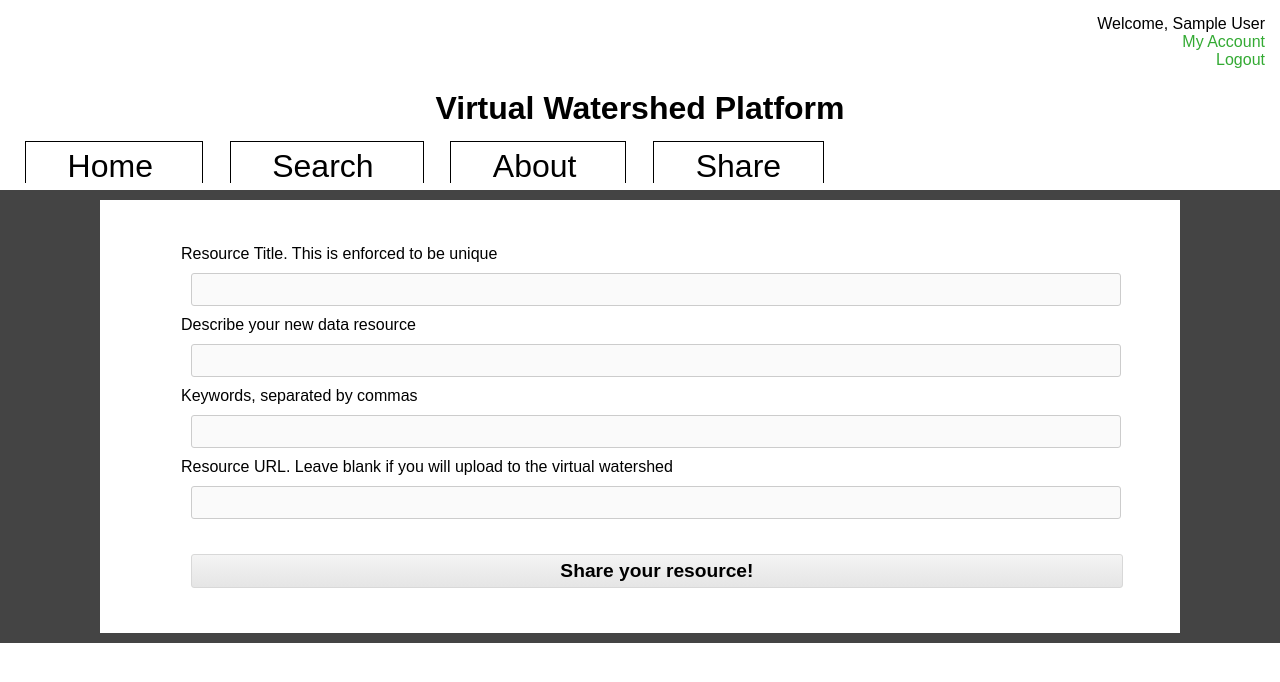
After one commit to josepainumkal/convtools, a Flask app: page /share/resources in a window 1280 px wide. The commit adds this page. Shown: the top 682 px of the page. Run offline with Flask 2, Linux system fonts and the light colour scheme; a user stored in the database is signed in; tables that the repository leaves empty hold one stand-in row (values such as "Sample post"); some libraries are stand-ins or nearby versions; some web fonts are replaced.

Commit message:
Added login-only share tab and share resource form; needs fnlty

```diff
--- a/app/__init__.py
+++ b/app/__init__.py
@@ -38,4 +38,7 @@ def create_app(config_name):
     from .auth import auth as auth_blueprint
     app.register_blueprint(auth_blueprint, url_prefix='/auth')
 
+    from .share import share as share_blueprint
+    app.register_blueprint(share_blueprint, url_prefix='/share')
+
     return app
--- a/app/auth/views.py
+++ b/app/auth/views.py
@@ -37,12 +37,10 @@ def login():
 
 
 @auth.route('/register', methods=['GET', 'POST'])
-def create_user():
+def register():
     "Create a new user"
 
     form = RegistrationForm()
-
-    print form.validate_on_submit()
 
     if form.validate_on_submit():
         user = User(name=form.name.data,
--- /dev/null
+++ b/app/share/__init__.py
@@ -0,0 +1,5 @@
+from flask import Blueprint
+
+share = Blueprint('share', __name__)
+
+from . import views
--- /dev/null
+++ b/app/share/forms.py
@@ -0,0 +1,29 @@
+from wtforms import StringField, SubmitField
+from wtforms.validators import Required, url
+from flask_wtf import Form
+from flask_wtf.html5 import URLField
+
+from ..models import User
+
+
+class ResourceForm(Form):
+    """
+    Resource contribution form. Info from this is passed to the VW
+    adaptor and creates a new model run in the virtual watershed.
+    Scientist name is also required, but handled using current_user
+    since share blueprint requires login.
+    """
+    resource_title = StringField('Resource Title. This is enforced to '
+                                 'be unique', validators=[Required()])
+
+    description = StringField('Describe your new data resource',
+                              validators=[Required()])
+
+    keywords = StringField('Keywords, separated by commas',
+                           validators=[Required()])
+
+    url = URLField('Resource URL. Leave blank if you will upload to the '
+                   'virtual watershed',
+                   validators=[url()])
+
+    submit = SubmitField('Share your resource!')
--- /dev/null
+++ b/app/share/views.py
@@ -0,0 +1,46 @@
+from flask import render_template, flash, redirect, url_for, request
+from flask_login import login_required, current_user
+from . import share
+from .forms import ResourceForm
+from .. import db
+from ..models import User
+from ..email import send_email
+
+
+@share.route('/')
+@login_required
+def index():
+    return render_template('share/index.html')
+
+
+@share.route('/resources')
+@login_required
+def resources():
+    """"
+    Initialize a resource container for either uploading files or an
+    external resource (FTP, TRHEDDS, eventually more)
+    """
+    # TODO Display current resources that have been shared by the current user
+
+    # Display form for sharing a data resource
+    form = ResourceForm()
+
+    if form.validate_on_submit():
+        # push data to database
+
+        # get UUID and add full record to the 'resources' table in DB along with
+        # user ID
+
+        pass
+
+    # When it's been submitted, give URL to view on the Virtual Watershed and
+    # add it to the list above (i.e. reload the page)
+
+    return render_template('share/resources.html', form=form)
+
+
+@share.route('/files')
+@login_required
+def files():
+    "Interface for attaching/uploading individual files for a resource"
+    return '<h1>sharing is caring</h1>'
--- a/app/static/base.css
+++ b/app/static/base.css
@@ -9,29 +9,19 @@ p {
   margin: 20px 60px;
 }
 
-.form-container {
-
-}
-
 form {
     text-align: left;
     margin: 45px auto;
-    width: 400px;
+    width: 85%;
 }
 
 form label {
     display: table-cell;
-    text-align: right;
+    text-align: left;
 }
-/*form input#name,*/
-/*form input#affiliation,*/
-/*form input#state,*/
-/*form input#city,*/
-/*form input#email,*/
-/*form input#password,*/
-/*form input#confirm{*/
+
 form input {
-  width: 400px;
+  width: 100%;
   background-color: #fafafa;
   -webkit-border-radius: 3px;
      -moz-border-radius: 3px;
@@ -43,7 +33,7 @@ form input {
 }
 
 form input#submit {
-  width: 412px;
+  width: 101.5%;
   display: block;
   -webkit-border-radius: 3px;
      -moz-border-radius: 3px;
--- a/app/templates/base.html
+++ b/app/templates/base.html
@@ -3,11 +3,14 @@
     <link href='//fonts.googleapis.com/css?family=Allerta'
           rel='stylesheet' type='text/css'>
     <link type="text/css" href='/static/base.css' rel='stylesheet'></link>
+    <style>{% block style %}{% endblock %}</style>
 
 
     <title>Virtual Watershed Platform</title>
 
+    {% block scripts %}
     <script src="//ajax.googleapis.com/ajax/libs/jquery/1.10.2/jquery.min.js"></script>
+    {% endblock %}
 
   </head>
   <body>
@@ -20,19 +23,20 @@
   {% endif %}
   </p>
 
-  {% set navigation_bar = [('/', 'index', 'Home'),
-                           ('/search', 'search', 'Search'),
-                           ('/about', 'about', 'About')] %}
+  {% set navigation_bar = [('/', 'main.index', 'Home'),
+                           ('/search', 'main.search', 'Search'),
+                           ('/about', 'main.about', 'About'),
+                           ('/share', 'share.index', 'Share')] %}
   {% set active_page = active_page|default('index') %}
 
   <div id="appHeader">
-  <h1 id=appTitle>Virtual Watershed Platform</h1>
+    <h1 id=appTitle>Virtual Watershed Platform</h1>
     <ul>
 
       {% for href, id, caption in navigation_bar %}
 
-      <li{% if id == active_page %} class="active"{% endif %}>
-        <a href="{{ href|e }}" {% if id == active_page %}class="active"{% endif %}>{{ caption|e }}</a>
+      <li{% if id == request.endpoint %} class="active"{% endif %}>
+        <a href="{{ href|e }}" {% if id == request.endpoint %}class="active"{% endif %}>{{ caption|e }}</a>
       </li>
 
       {% endfor %}
--- /dev/null
+++ b/app/templates/share/resources.html
@@ -0,0 +1,15 @@
+{% extends "base.html" %}
+
+
+{% block content %}
+<form>
+  {{ form.csrf_token }}
+
+  {{ form.resource_title.label }} {{ form.resource_title() }}
+  {{ form.description.label }} {{ form.description() }}
+  {{ form.keywords.label }} {{ form.keywords() }}
+  {{ form.url.label }} {{ form.url() }}
+
+  {{ form.submit() }}
+</form>
+{% endblock %}
```
Also changed, not shown: app/templates/auth/login.html (+9 -0 lines), app/templates/share/index.html (added, +21 -0 lines).
